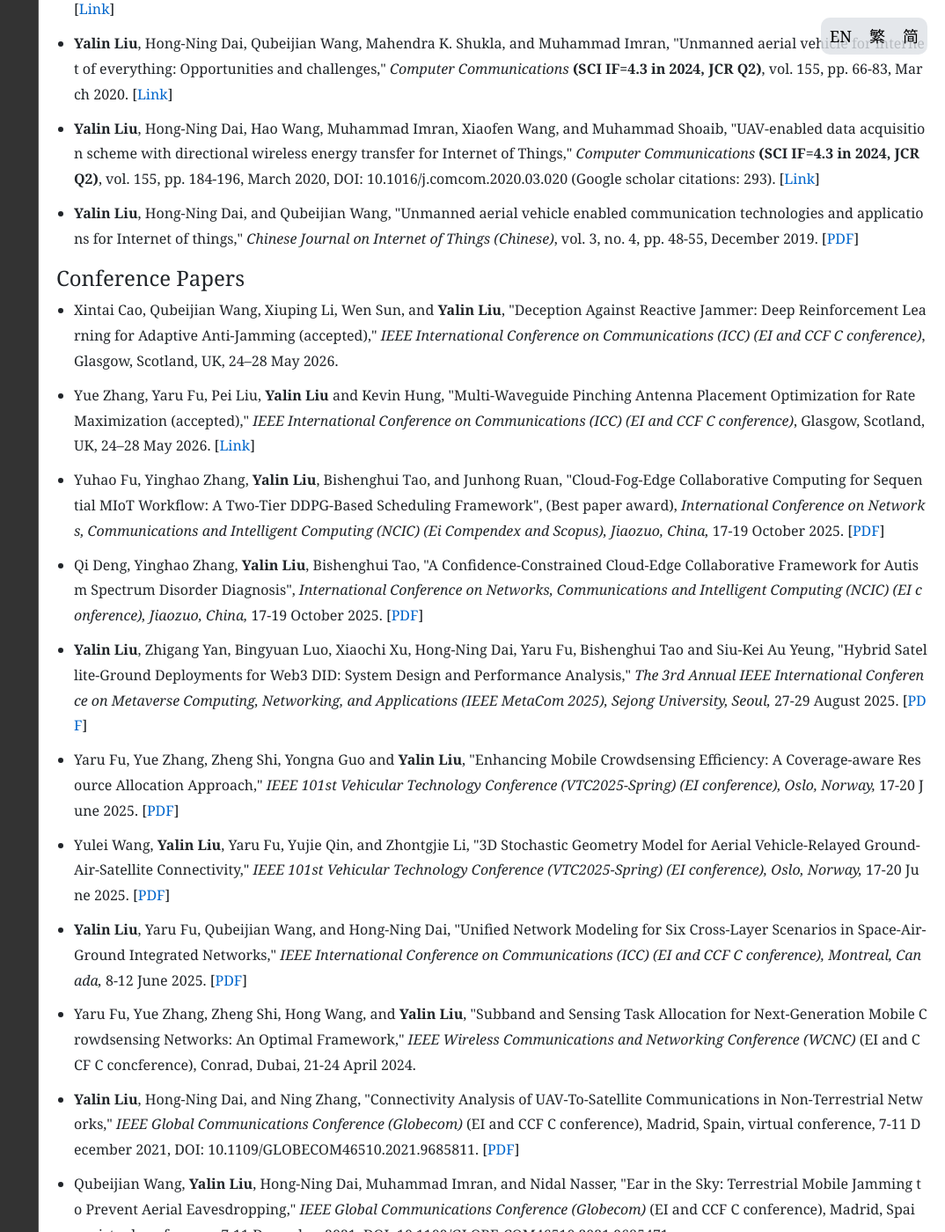
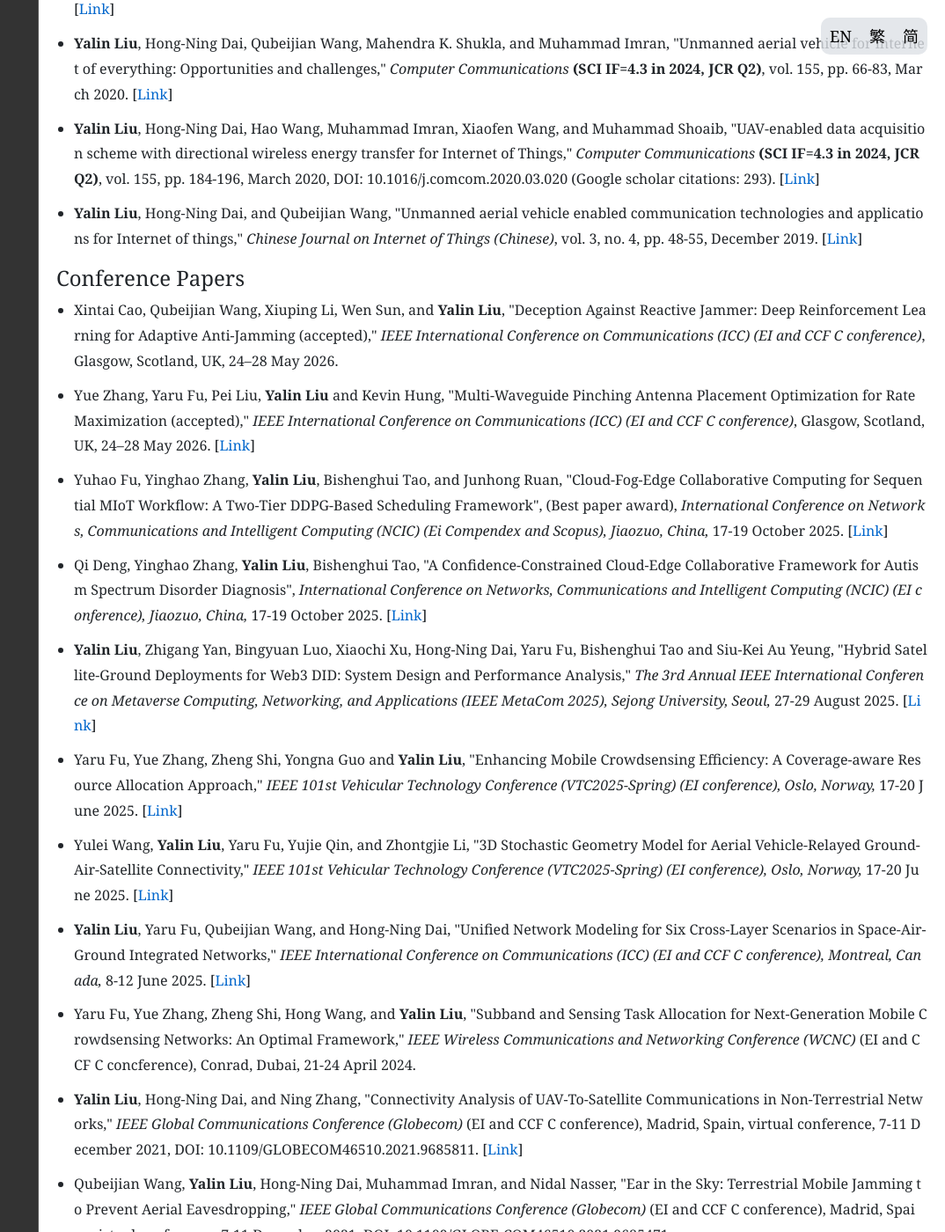
Before and after one commit to yalin-liu/yalin-liu.github.io, a Jekyll site: the page built from _pages/resume.md, in a window 1280 px wide and 1400 px high, scrolled down 2299 px. Shown: the whole window at 88% size, without its empty margins (206-1280 px from the left). Built offline with Jekyll 4.4.1, drawn with Linux system fonts in a browser that asks for light colours; some of the changed text lies outside the part shown.

Commit message:
Update resume page PDF change to Link word

```diff
--- a/_pages/resume.md
+++ b/_pages/resume.md
@@ -20,10 +20,10 @@ language: en
             09/2019-10/2022: Macau University of Science and Technology (MUST); Ph. D. student in Faculty of Information Technology (Supervisor: <a href="https://www.henrylab.net/" target="_blank">Prof. Hong-Ning Dai</a>); Thesis: Unmanned Aerial Vehicle-assisted Communications for Internet of Remote Things.
         </li>
         <li>
-            09/2017-06/2019: Master of Science in Information Technology, Telecommunication Engineering, Macau University of Science and Technology, Macau, China (Supervisor: <a href="https://www.henrylab.net/" target="_blank">Prof. Hong-Ning Dai</a>; Thesis: Unmanned Aerial Vehicle-enabled Internet of Things (UeIoT)). [<a href="https://github.com/yalin-liu/yalin-liu.github.io/blob/d82d9ad7fcb415b7500a357307ff06702e5ae261/papers/Master_Thesis.pdf" target="_blank">PDF</a>]
+            09/2017-06/2019: Master of Science in Information Technology, Telecommunication Engineering, Macau University of Science and Technology, Macau, China (Supervisor: <a href="https://www.henrylab.net/" target="_blank">Prof. Hong-Ning Dai</a>; Thesis: Unmanned Aerial Vehicle-enabled Internet of Things (UeIoT)). [<a href="https://github.com/yalin-liu/yalin-liu.github.io/blob/d82d9ad7fcb415b7500a357307ff06702e5ae261/papers/Master_Thesis.pdf" target="_blank">Link</a>]
         </li>
         <li>
-            09/2013-06/2017: Bachelor of Engineering, Telecommunication Engineering, ChongQing University of Post and Telecommunications, ChongQing, China; Thesis: Research on the Affine Projection-type Adaptive Filtering Algorithms and Applications. [<a href="https://github.com/yalin-liu/yalin-liu.github.io/blob/d82d9ad7fcb415b7500a357307ff06702e5ae261/papers/Bach_Thesis.pdf" target="_blank">PDF</a>]
+            09/2013-06/2017: Bachelor of Engineering, Telecommunication Engineering, ChongQing University of Post and Telecommunications, ChongQing, China; Thesis: Research on the Affine Projection-type Adaptive Filtering Algorithms and Applications. [<a href="https://github.com/yalin-liu/yalin-liu.github.io/blob/d82d9ad7fcb415b7500a357307ff06702e5ae261/papers/Bach_Thesis.pdf" target="_blank">Link</a>]
         </li>
     </ul>
     <h3 class="callout">Working Experience</h3>
@@ -149,7 +149,7 @@ language: en
             <span class="highlight">Yalin Liu</span>, Hong-Ning Dai, and Qubeijian Wang,
             "Unmanned aerial vehicle enabled communication technologies and applications for Internet of things,"
             <em>Chinese Journal on Internet of Things (Chinese)</em>, vol. 3, no. 4, pp. 48-55, December 2019.
-            [<a href="https://www.henrylab.net/wp-content/uploads/2020/02/UEIoT-CIoTJ19.pdf" target="_blank">PDF</a>]
+            [<a href="https://www.henrylab.net/wp-content/uploads/2020/02/UEIoT-CIoTJ19.pdf" target="_blank">Link</a>]
         </li>
     </ul>
     <h4>Conference Papers</h4>
@@ -170,36 +170,36 @@ language: en
             Yuhao Fu, Yinghao Zhang, <span class="highlight">Yalin Liu</span>, Bishenghui Tao, and Junhong Ruan,
             "Cloud-Fog-Edge Collaborative Computing for Sequential MIoT Workflow: A Two-Tier DDPG-Based Scheduling Framework", (Best paper award),
             <em>International Conference on Networks, Communications and Intelligent Computing (NCIC) (Ei Compendex and Scopus), Jiaozuo, China,</em> 17-19 October 2025.
-            [<a href="https://arxiv.org/pdf/2510.21135" target="_blank">PDF</a>]
+            [<a href="https://arxiv.org/pdf/2510.21135" target="_blank">Link</a>]
         </li>
         <li>
             Qi Deng, Yinghao Zhang, <span class="highlight">Yalin Liu</span>, Bishenghui Tao,
             "A Confidence-Constrained Cloud-Edge Collaborative Framework for Autism Spectrum Disorder Diagnosis", <em>International Conference on Networks, Communications and Intelligent Computing (NCIC) (EI conference), Jiaozuo, China,</em> 17-19 October 2025.
-            [<a href="https://arxiv.org/pdf/2510.21130" target="_blank">PDF</a>]
+            [<a href="https://arxiv.org/pdf/2510.21130" target="_blank">Link</a>]
         </li>
         <li>
             <span class="highlight">Yalin Liu</span>, Zhigang Yan, Bingyuan Luo, Xiaochi Xu, Hong-Ning Dai, Yaru Fu, Bishenghui Tao and Siu-Kei Au Yeung,
             "Hybrid Satellite-Ground Deployments for Web3 DID: System Design and Performance Analysis,"
             <em>The 3rd Annual IEEE International Conference on Metaverse Computing, Networking, and Applications (IEEE MetaCom 2025), Sejong University, Seoul,</em> 27-29 August 2025.
-            [<a href="https://arxiv.org/pdf/2507.02305" target="_blank">PDF</a>]
+            [<a href="https://arxiv.org/pdf/2507.02305" target="_blank">Link</a>]
         </li>
         <li>
             Yaru Fu, Yue Zhang, Zheng Shi, Yongna Guo and <span class="highlight">Yalin Liu</span>,
             "Enhancing Mobile Crowdsensing Efficiency: A Coverage-aware Resource Allocation Approach,"
             <em>IEEE 101st Vehicular Technology Conference (VTC2025-Spring) (EI conference), Oslo, Norway,</em> 17-20 June 2025.
-            [<a href="https://arxiv.org/pdf/2503.21942" target="_blank">PDF</a>]
+            [<a href="https://arxiv.org/pdf/2503.21942" target="_blank">Link</a>]
         </li>
         <li>
             Yulei Wang, <span class="highlight">Yalin Liu</span>, Yaru Fu, Yujie Qin, and Zhontgjie Li,
             "3D Stochastic Geometry Model for Aerial Vehicle-Relayed Ground-Air-Satellite Connectivity,"
             <em>IEEE 101st Vehicular Technology Conference (VTC2025-Spring) (EI conference), Oslo, Norway,</em> 17-20 June 2025.
-            [<a href="https://arxiv.org/pdf/2503.16202" target="_blank">PDF</a>]
+            [<a href="https://arxiv.org/pdf/2503.16202" target="_blank">Link</a>]
         </li>
         <li>
             <span class="highlight">Yalin Liu</span>, Yaru Fu, Qubeijian Wang, and Hong-Ning Dai,
             "Unified Network Modeling for Six Cross-Layer Scenarios in Space-Air-Ground Integrated Networks,"
             <em>IEEE International Conference on Communications (ICC) (EI and CCF C conference), Montreal, Canada,</em> 8-12 June 2025.
-            [<a href="https://arxiv.org/pdf/2504.21284" target="_blank">PDF</a>]
+            [<a href="https://arxiv.org/pdf/2504.21284" target="_blank">Link</a>]
         </li>
         <li>
             Yaru Fu, Yue Zhang, Zheng Shi, Hong Wang, and <span class="highlight">Yalin Liu</span>,
@@ -211,7 +211,7 @@ language: en
             "Connectivity Analysis of UAV-To-Satellite Communications in Non-Terrestrial Networks,"
             <em>IEEE Global Communications Conference (Globecom)</em> <span class="journal-meta">(EI and CCF C conference)</span>, Madrid, Spain, virtual conference, 7-11 December 2021,
             DOI: 10.1109/GLOBECOM46510.2021.9685811.
-            [<a href="https://github.com/yalin-liu/yalin-liu.github.io/blob/ac92780f706900d9da2079947c9eeec5fb317105/papers/A2S%20GloCom.pdf" target="_blank">PDF</a>]
+            [<a href="https://github.com/yalin-liu/yalin-liu.github.io/blob/ac92780f706900d9da2079947c9eeec5fb317105/papers/A2S%20GloCom.pdf" target="_blank">Link</a>]
         </li>
         <li>
             Qubeijian Wang, <span class="highlight">Yalin Liu</span>, Hong-Ning Dai, Muhammad Imran, and Nidal Nasser,
@@ -224,13 +224,13 @@ language: en
             "Ground-to-UAV Communication Network: Stochastic Geometry-based Performance Analysis,"
             <em>IEEE International Conference of Communications (ICC)</em> <span class="journal-meta">(EI and CCF C conference)</span>, Montreal, Quebec, Canada, virtual conference, June 14-23 2021,
             DOI: 10.1109/ICC42927.2021.9500746.
-            [<a href="https://github.com/yalin-liu/yalin-academic/blob/4c682e1a003864ffb4a826131beab179963baa59/papers/SGG2U.pdf" target="_blank">PDF</a>]
+            [<a href="https://github.com/yalin-liu/yalin-academic/blob/4c682e1a003864ffb4a826131beab179963baa59/papers/SGG2U.pdf" target="_blank">Link</a>]
         </li>
         <li>
             <span class="highlight">Yalin Liu</span>, Hong-Ning Dai, Yuyang Peng, and Hao Wang,
             "Poster: UAV-enabled Data Acquisition Scheme with Directional Wireless Energy Transfer,"
             <em>International Conference on Embedded Wireless Systems and Networks (EWSN)</em>, Beijing, China, February 25-27 2019.
-            [<a href="https://github.com/yalin-liu/yalin-academic/blob/517ff5d24a5fa74da5a7ebe9110e15de7d988c01/papers/EWSN-liu.pdf" target="_blank">PDF</a>]
+            [<a href="https://github.com/yalin-liu/yalin-academic/blob/517ff5d24a5fa74da5a7ebe9110e15de7d988c01/papers/EWSN-liu.pdf" target="_blank">Link</a>]
         </li>
     </ul>
     <h3 class="callout">Patents</h3>
```
